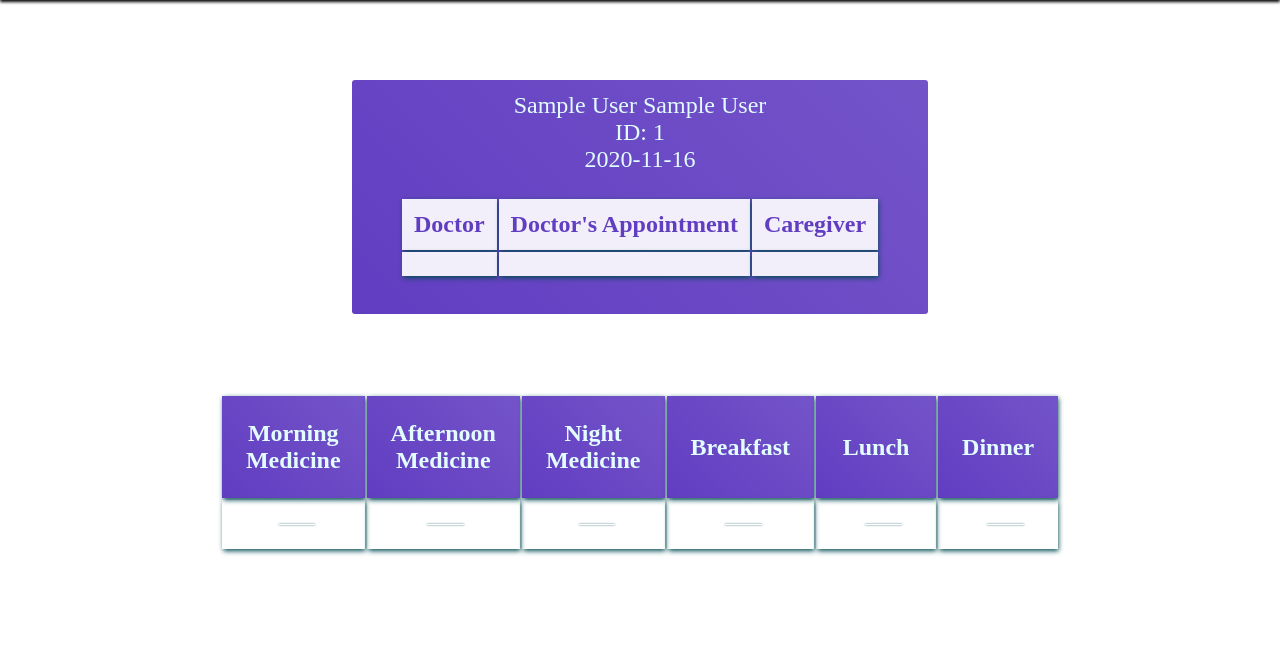
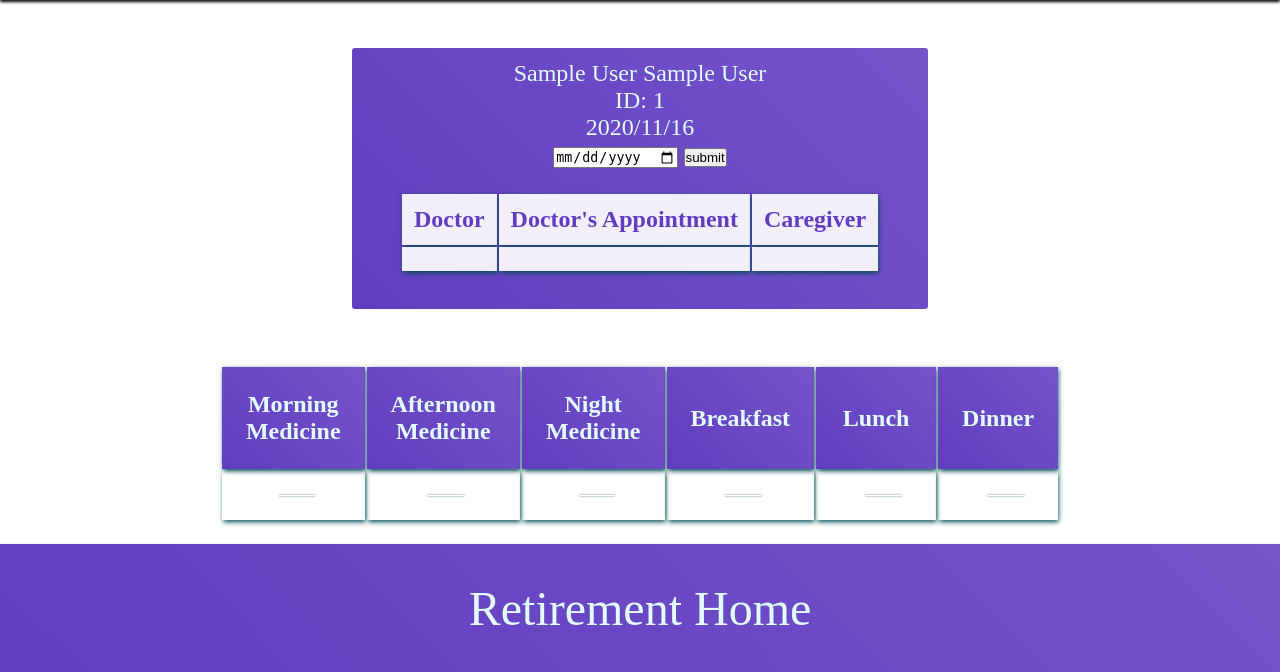
Before and after one commit to Steve-D-Eckles/retirement-home, a PHP site: page /home.php in a window 1280 px wide. Shown: the part 128-800 px from the top of the page. Run offline with PHP 8.4, Linux system fonts and the light colour scheme; the visitor is signed in with stand-in values (Sample User, id 1); tables that the repository leaves empty hold one stand-in row (values such as "Sample post"); lists and menus that the app fills with data are empty.

Commit message:
patients home does whats required
cleaned css file

```diff
--- a/assets/styles.css
+++ b/assets/styles.css
@@ -1,3 +1,5 @@
+
+/** General **/
 * {
   margin: 0;
   padding: 0;
@@ -10,7 +12,8 @@
   list-style: none;
 }
 
-header {
+header,
+footer {
   background-image: linear-gradient(45deg, #613DC1, #7454C9);
   display: flex;
   justify-content: space-between;
@@ -18,6 +21,19 @@
   width: 100%;
   height: 8em;
   box-shadow: 0px 2px 3px black;
+}
+
+footer {
+  position: absolute;
+  bottom: 0px;
+  display: flex;
+  justify-content: center;
+}
+
+footer p {
+  text-align: center;
+  font-size: 3em;
+  color: #E2FDFF;
 }
 
 header a:first-of-type {
@@ -32,7 +48,6 @@
 header a:hover {
   border-bottom: 1px solid #E2FDFF;
   border-top: 1px solid #E2FDFF;
-  transition: all 2s ease;
 }
 
 header h1 {
@@ -55,6 +70,7 @@
 }
 
 /** home **/
+
 .home {
   display: flex;
   justify-content: center;
@@ -126,6 +142,7 @@
 }
 
 /** Auth **/
+
 .auth {
   align-items: center;
   display: flex;
@@ -135,27 +152,9 @@
 }
 
 /** Checklist **/
+
 .checklist {
   margin-top: 2em;
-}
-
-.row {
-  text-align: center;
-}
-
-.doctors {
-  margin-top: 1em;
-  margin-bottom: 1em;
-}
-
-.doctors tr th,
-.doctors tr td {
-  box-shadow: .5px 2px 5px #004C52;
-  font-size: 1em;
-  padding: .5em;
-  background-color: #F2EFFA;
-  color: #613DC1;
-  text-align: center;
 }
 
 .checklist tr th,
@@ -183,20 +182,50 @@
   left: 35%;
 }
 
+.check-date {
+text-align: center;
+}
+
+/** Row **/
+
+.row {
+  text-align: center;
+}
+
+/** Doctors **/
+
+.doctors {
+  margin-top: 1em;
+  margin-bottom: 1em;
+}
+
+.doctors tr th,
+.doctors tr td {
+  box-shadow: .5px 2px 5px #004C52;
+  font-size: 1em;
+  padding: .5em;
+  background-color: #F2EFFA;
+  color: #613DC1;
+  text-align: center;
+}
+
+
+
 /** Patient **/
 .patient {
   align-items: center;
   display: flex;
   flex-direction: column;
   justify-content: center;
-  margin-top: 5em;
+  margin-top: 3em;
+  height: 100%;
 }
 
 .patient article {
   display: flex;
   flex-direction: column;
   align-items: center;
-  margin-bottom: 2em;
+  margin-bottom: 1em;
   font-size: 1.5em;
   border-radius: 3px;
   background-image: linear-gradient(45deg, #613DC1, #7454C9);
--- a/patient/home.php
+++ b/patient/home.php
@@ -5,10 +5,15 @@
 $last_name = $_SESSION['last_name'];
 $user_id = $_SESSION['user_id'];
 
+if($_SERVER["REQUEST_METHOD"] == "POST"){
+  $date = $_POST['date'];
+}
 
 date_default_timezone_set('UTC');
-// TODO: get correct time according to day
-$date = "2020-11-16";
+
+if(!isset($date)){
+  $date = date("Y/m/d");
+}
 
 // Getting checklist Info
 if ($stmt = $link->prepare('SELECT caregiver_id, morn_med, afternoon_med, night_med, breakfast, lunch, dinner
@@ -108,9 +113,14 @@
       <article>
         <p>$first_name $last_name</p>
         <p>ID: $user_id</p>
-        <p>$date</p>
+        <form class="check-date" action="home.php" method="post">
 
+          <label for="date">$date</label><br>
+          <input type="date" name="date" value="date">
 
+          <input type="submit" value="submit">
+
+        </form>
 
       <table class='doctors'>
         <tr>
@@ -147,6 +157,10 @@
       </table>
 
     </section>
+
+    <footer>
+      <p>Retirement Home</p>
+    </footer>
   </body>
 </html>
 EOT;
```
